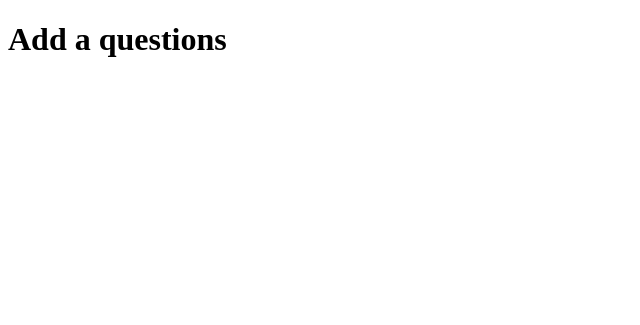
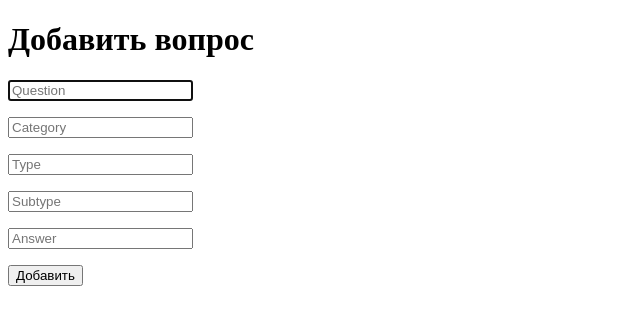
Before and after one commit to AlexPL2201/BrainStormGame, a Django app: page /quest/quest_list/add_quest/ in a window 1280 px wide. Shown: the top 325 px of the page, without its empty margins (0-640 px from the left). Run offline with Django 4.2, Linux system fonts and the light colour scheme.

Commit message:
Add Question

```diff
--- a/dnt/dnt/settings.py
+++ b/dnt/dnt/settings.py
@@ -153,3 +153,5 @@ MEDIA_ROOT = BASE_DIR / 'media'
 # https://docs.djangoproject.com/en/4.0/ref/settings/#default-auto-field
 
 DEFAULT_AUTO_FIELD = 'django.db.models.BigAutoField'
+
+MESSAGE_STORAGE = 'django.contrib.messages.storage.session.SessionStorage'
--- a/dnt/questions/templates/questions/add_quest.html
+++ b/dnt/questions/templates/questions/add_quest.html
@@ -5,7 +5,57 @@
     <title>Title</title>
 </head>
 <body>
-<h1>Add a questions</h1>
+    {% include 'questions/includes/messages.html' %}
+    <h1>Добавить вопрос</h1>
+        <form method="post" enctype="multipart/form-data">
+            {% csrf_token %}
+            <p>
+                <input type="text" name="question" autofocus=""
+                       autocapitalize="none" autocomplete="question"
+                       maxlength="150" class="textinput textInput form-control"
+                       required="" id="id_question" placeholder="Question">
+            </p>
+            <p>
+                <input type="text" name="category" autofocus=""
+                       autocapitalize="none" autocomplete="category"
+                       maxlength="150" class="textinput textInput form-control"
+                       required="" id="id_category" placeholder="Category">
+            </p>
+                    <p>
+                <input type="text" name="type" autofocus=""
+                       autocapitalize="none" autocomplete="type"
+                       maxlength="150" class="textinput textInput form-control"
+                       required="" id="id_type" placeholder="Type">
+            </p>
+            <p>
+                <input type="text" name="subtype" autofocus=""
+                       autocapitalize="none" autocomplete="subtype"
+                       maxlength="150" class="textinput textInput form-control"
+                       required="" id="id_subtype" placeholder="Subtype">
+            </p>
+            <p>
+                <input type="text" name="answer" autofocus=""
+                       autocapitalize="none" autocomplete="answer"
+                       maxlength="150" class="textinput textInput form-control"
+                       required="" id="id_answer" placeholder="Answer">
+            </p>
+            <p>
+                <button type="submit" class="btn btn-primary btn-block">
+                    Добавить
+                </button>
+            </p>
+        </form>
+{% block js %}
+<script>
+        $(document).ready(function () {
+            {% if messages %}
+                // Toasts
+                $(".toast").toast({ delay: 5000 });
+                $(".toast").toast("show");
+            {% endif %}
+        });
 
+</script>
+{% endblock %}
 </body>
 </html>
--- /dev/null
+++ b/dnt/questions/templates/questions/includes/messages.html
@@ -0,0 +1,37 @@
+<div class="position-absolute w-100" style="z-index: 1;">
+    <div aria-live="polite" aria-atomic="true" class="m-2">
+        <!-- Position it -->
+        <div class="d-flex align-items-end flex-column">
+            {% for message in messages %}
+            <!-- Then put toasts within -->
+            <div class="toast flex-fill w-100
+                    {% if message.level == 30 %}
+                        border-warning
+                    {% endif %}
+                    " role="alert" aria-live="assertive" aria-atomic="true"
+                 style="right: 0;">
+                <div class="toast-header">
+                    <span class="mr-2"><i class="far fa-envelope"></i></span>
+                    <strong class="mr-auto {% if message.level == 30 %}text-warning{% endif %}">
+                        {{ message.tags|capfirst }} message</strong>
+                    <small class="text-muted">just now</small>
+                    <button type="button" class="ml-2 mb-1 close" data-dismiss="toast"
+                            aria-label="Close">
+                        <span aria-hidden="true">&times;</span>
+                    </button>
+                </div>
+                <div class="toast-body">
+                    {{ message }}
+                </div>
+            </div>
+            {% if message.level > 20 %}
+            <!-- If message will dissapere you will find message in console -->
+            <script>
+                console.log("{{ message }}");
+
+            </script>
+            {% endif %}
+            {% endfor %}
+        </div>
+    </div>
+</div>
--- a/dnt/questions/views.py
+++ b/dnt/questions/views.py
@@ -1,6 +1,9 @@
+from django.contrib import messages
+from django.http import HttpResponseRedirect
 from django.shortcuts import render
+from django.urls import reverse
 from django.views.generic import TemplateView
-from questions.models import Question
+from questions.models import Question, Category, Type, SubType, Answer
 
 
 class QuestionView(TemplateView):
@@ -14,3 +17,53 @@ class QuestionView(TemplateView):
 
 class AddQuestionsView(TemplateView):
     template_name = 'questions/add_quest.html'
+
+    def post(self, request, *args, **kwargs):
+        try:
+            if all(
+                    (
+                        request.POST.get('question'),
+                        request.POST.get('category'),
+                        request.POST.get('type'),
+                        request.POST.get('subtype'),
+                        request.POST.get('answer'),
+                    )
+            ):
+                new_category = Category.objects.create(
+                    name = request.POST.get('category')
+                )
+                new_category.save()
+                new_type = Type.objects.create(
+                    name = request.POST.get('type')
+                )
+                new_type.save()
+                new_subtype = SubType.objects.create(
+                    name = request.POST.get('subtype'),
+                    type = new_type
+                )
+                new_subtype.save()
+                new_answer = Answer.objects.create(
+                    answer = request.POST.get('answer'),
+                    subtype = new_subtype
+                )
+                new_answer.save()
+                new_quest = Question.objects.create(
+                    category=new_category,
+                    question = request.POST.get('question'),
+                    answer=new_answer,
+                )
+                new_quest.save()
+                messages.add_message(request, messages.INFO, 'Вопрос добавлен успешно')
+                return HttpResponseRedirect(reverse('quest:add_quest'))
+            else:
+                messages.add_message(
+                    request, messages.WARNING,
+                    'Не удалось добавить вопрос'
+                )
+                return HttpResponseRedirect(reverse('quest:add_quest'))
+        except Exception as ex:
+            messages.add_message(
+                request, messages.WARNING,
+                'Не удалось добавить вопрос'
+            )
+            return HttpResponseRedirect(reverse('quest:add_quest'))
```
Also changed, not shown: dnt/main/templates/main/home.html (+6 -1 lines), dnt/questions/models.py (+16 -0 lines), dnt/questions/templates/questions/qes_list.html (+8 -6 lines), dnt/questions/migrations/0003_question_created_at.py (added), dnt/questions/migrations/0004_alter_question_options.py (added).
